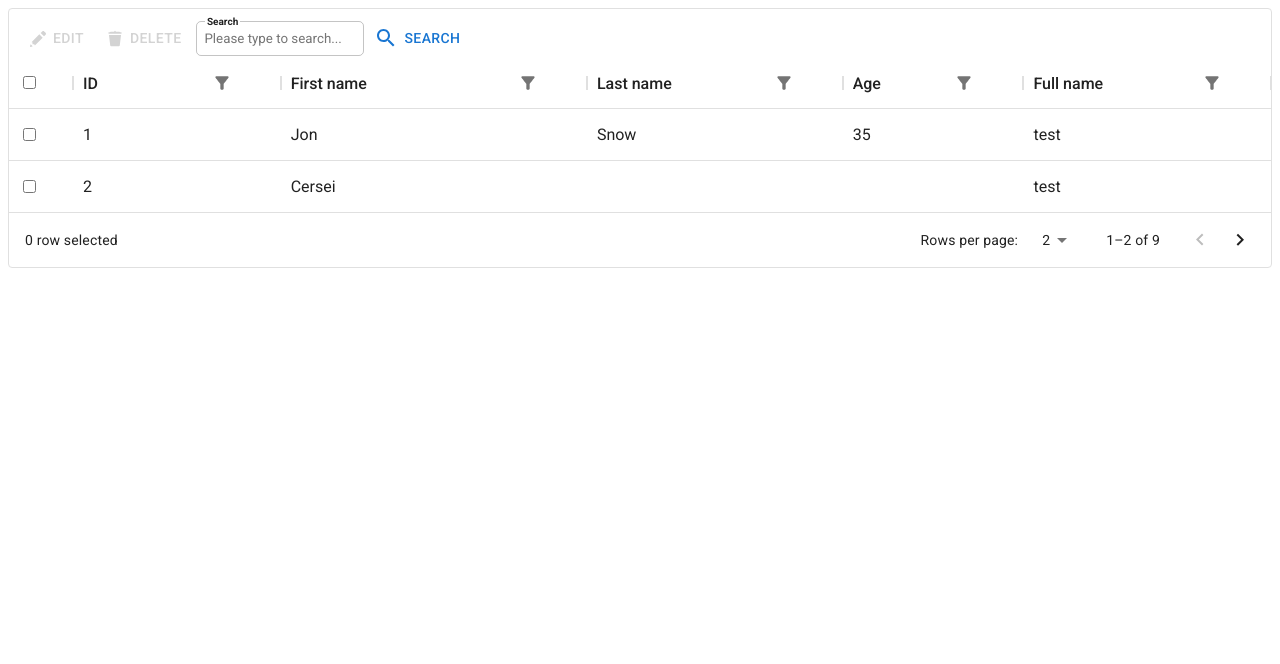
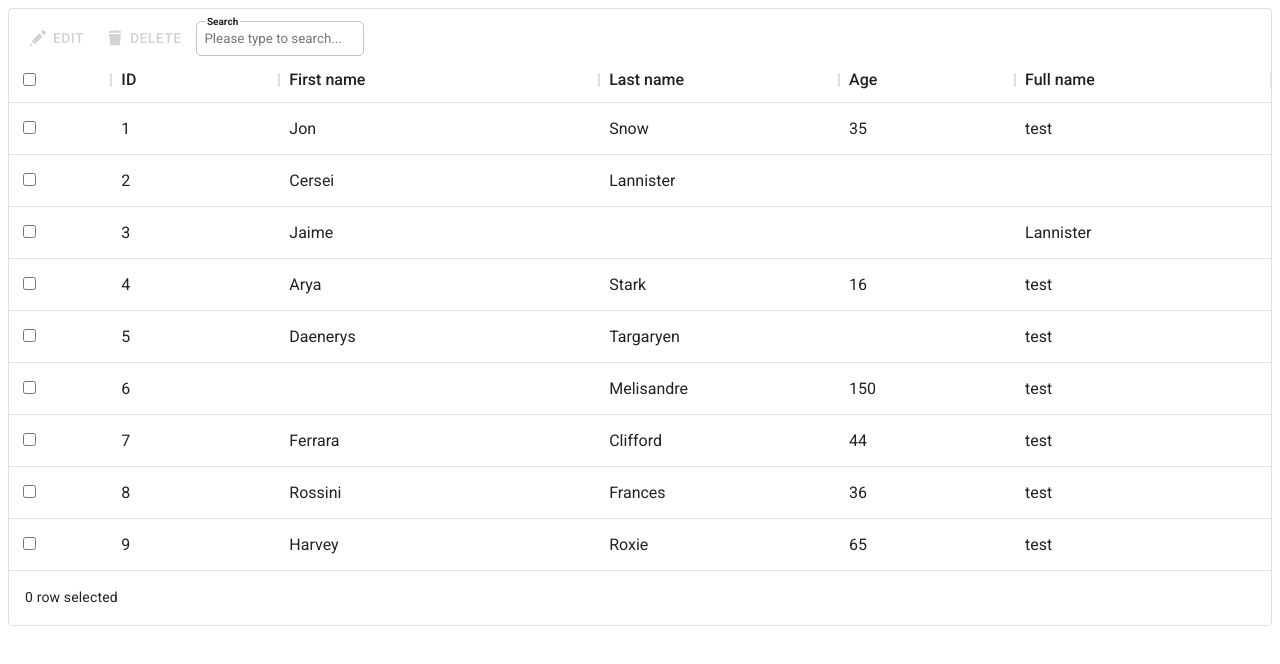
Before and after one commit to nedosika/complex-table, a React (Create React App) app: page / in a window 1280 px wide. Shown: the top 664 px of the page. Built offline with nearby package versions, Linux system fonts and the light colour scheme.

Commit message:
fix colspan

```diff
--- a/src/App.js
+++ b/src/App.js
@@ -38,17 +38,24 @@ const rows = [
   { id: 1, lastName: "Snow", firstName: "Jon", age: 35, fullName: "test" },
   {
     id: 2,
-    //lastName: "Lannister",
+    lastName: "Lannister",
     firstName: "Cersei",
-    fullName: "test",
-    colspan: ["firstName", 3],
+    //fullName: "test",
+    //age: 33,
+    //colspan: ["firstName", 3],
+    colspan: {
+      lastName: 3
+    }
   },
   {
     id: 3,
     lastName: "Lannister",
     firstName: "Jaime",
-    age: 45,
-    fullName: "test",
+    //age: 45,
+    //fullName: "test",
+    colspan: {
+      firstName: 3
+    }
   },
   {
     id: 4,
--- a/src/components/ComplexTable/ComplexTable.js
+++ b/src/components/ComplexTable/ComplexTable.js
@@ -22,10 +22,10 @@ import PaginationBuilder from "../../modules/PaginationBuilder/PaginationBuilder
 
 const composeProps = (props) =>
   compose(
-      CheckBoxSelection,
-    ColumnMenuBuilder,
-    Sorting,
-    PaginationBuilder
+    CheckBoxSelection,
+    // ColumnMenuBuilder,
+    //Sorting,
+    //PaginationBuilder
   )(props);
 
 const TableContext = createContext({
@@ -50,11 +50,14 @@ export const useTableProps = () => useContext(TableContext);
 
 const ComplexTable = (props) => {
   const { components } = useTableProps();
+  const [showedRows, setRows] = useState(props.rows)
 
   const composedProps = composeProps({
     getRowId: (row) => row.id,
     getRowHeight: () => "auto",
     ...props,
+    showedRows,
+    setRows,
     components: { ...components, ...props.components },
   });
 
--- a/src/components/SearchInput/SearchInput.js
+++ b/src/components/SearchInput/SearchInput.js
@@ -1,11 +1,28 @@
-import React from "react";
+import React, { useState } from "react";
 import styles from "./SearchInput.module.scss";
+import { useTableProps } from "../ComplexTable/ComplexTable";
 
-const SearchInput = ({ label, placeholder = '' }) => {
+const SearchInput = ({ label, placeholder = "" }) => {
+  const { rows, setRows, columns } = useTableProps();
+  const [searchValue, setSearchValue] = useState("");
+
+  const handleSubmit = (event) => {
+    event.preventDefault();
+    setRows(rows.filter((row) =>
+        columns.some(({ field }) => String(row[field]).toLowerCase().includes(searchValue.toLowerCase()))
+      ))
+  };
+
   return (
+    <form onSubmit={handleSubmit}>
       <div className={styles.root}>
         <div className={styles.wrapper}>
-        <input type="text" placeholder={placeholder}/>
+          <input
+            type="text"
+            defaultValue={searchValue}
+            onChange={(event) => setSearchValue(event.target.value)}
+            placeholder={placeholder}
+          />
           <fieldset>
             <legend>
               <span>{label}</span>
@@ -13,6 +30,7 @@ const SearchInput = ({ label, placeholder = '' }) => {
           </fieldset>
         </div>
       </div>
+    </form>
   );
 };
 
--- a/src/components/Table/Header/TableHeader.js
+++ b/src/components/Table/Header/TableHeader.js
@@ -21,7 +21,7 @@ const TableHeader = ({ children }) => {
           <Column
             column={column}
             key={column.field}
-            sx={{ width: column.width }}
+            style={{ width: column.width }}
           />
         ))}
       </tr>
--- a/src/components/Table/Main/Row/TableRow.js
+++ b/src/components/Table/Main/Row/TableRow.js
@@ -16,18 +16,13 @@ const TableRow = ({ children, row, sx, ...props }) => {
       {...props}
     >
       {children}
-      {columns.map(
-        ({ field }) =>
-          row[field] !== undefined && (
-            <Cell
-              key={field}
-              colSpan={
-                row.colspan && row.colspan[0] === field && row.colspan[1]
-              }
-            >
-              {row[field]}
-            </Cell>
-          )
+      {columns.map(({ field }) =>
+          row[field] !== undefined && <Cell
+          key={field}
+          colSpan={row.colspan && row.colspan[field]}
+        >
+          {row[field]}
+        </Cell>
       )}
     </tr>
   );
--- a/src/components/Table/Main/TableMain.js
+++ b/src/components/Table/Main/TableMain.js
@@ -5,14 +5,14 @@ import { useTableProps } from "../../ComplexTable/ComplexTable";
 
 const TableMain = () => {
   const {
-    rows,
+    showedRows,
     getRowId,
     components: { Row },
   } = useTableProps();
 
   return (
     <tbody className={styles.root}>
-      {rows.map((row) => (
+      {showedRows.map((row) => (
         <Row row={row} key={getRowId(row)} />
       ))}
     </tbody>
--- a/src/components/Table/Table.module.scss
+++ b/src/components/Table/Table.module.scss
@@ -7,4 +7,5 @@
     color: rgba(0, 0, 0, 0.87);
     font-family: Roboto, Helvetica, Arial, sans-serif;
     font-weight: 400;
+    overflow: hidden;
 }
--- a/src/components/Toolbar/Toolbar.js
+++ b/src/components/Toolbar/Toolbar.js
@@ -25,8 +25,8 @@ const Toolbar = () => {
         }
         disabled={({ selectedRows }) => !selectedRows.length}
       />
-      <SearchInput label="Search" placeholder="Please type to search..." />
-      <Button title="Search" icon={SearchIcon} hint="Search" />
+      <SearchInput label="Search" placeholder="Please type to search..."/>
+      {/*<Button title="Search" icon={SearchIcon} hint="Search" />*/}
     </GridToolbar>
   );
 };
--- a/src/modules/PaginationBuilder/PaginationBuilder.js
+++ b/src/modules/PaginationBuilder/PaginationBuilder.js
@@ -6,12 +6,12 @@ const PaginationBuilder = (props) => {
   console.log("pagination");
 
   const {
-    rows,
-      columns,
+    showedRows,
+    columns,
     components: { Footer, RowCounter },
   } = props;
   const { rowCount, nextPage, prevPage, fromRow, changeRowCount } =
-    usePagination(rows);
+    usePagination(showedRows);
 
   const FooterWithPagination = (props) => (
     <Footer {...props}>
@@ -21,14 +21,14 @@ const PaginationBuilder = (props) => {
         onPrev={prevPage}
         fromRow={fromRow}
         rowCount={rowCount}
-        rowsCount={rows.length}
+        rowsCount={showedRows.length}
         changeRowCount={changeRowCount}
       />
     </Footer>
   );
 
   return {
-    rows: [...rows].splice(fromRow - 1, rowCount),
+    showedRows: [...showedRows].splice(fromRow - 1, rowCount),
     components: {
       ...props.components,
       Footer: FooterWithPagination,
--- a/src/modules/Sorting/Sorting.js
+++ b/src/modules/Sorting/Sorting.js
@@ -4,7 +4,7 @@ import Button from "./Button";
 
 const Sorting = (props) => {
     console.log('sorting')
-    const {rows, components: {Column}} = props;
+    const {showedRows: rows, components: {Column}} = props;
 
     const [sort, setSort] = useState({})
 
@@ -28,7 +28,7 @@ const Sorting = (props) => {
     }
 
     return {
-        rows: sort.direction === SORT_DIRECTIONS.UP
+        showedRows: sort.direction === SORT_DIRECTIONS.UP
             ? [...rows].sort(compare(sort?.field)).reverse()
             : [...rows].sort(compare(sort?.field)),
         components: {
```
Lines whose indentation alone changed are shown as unchanged.
